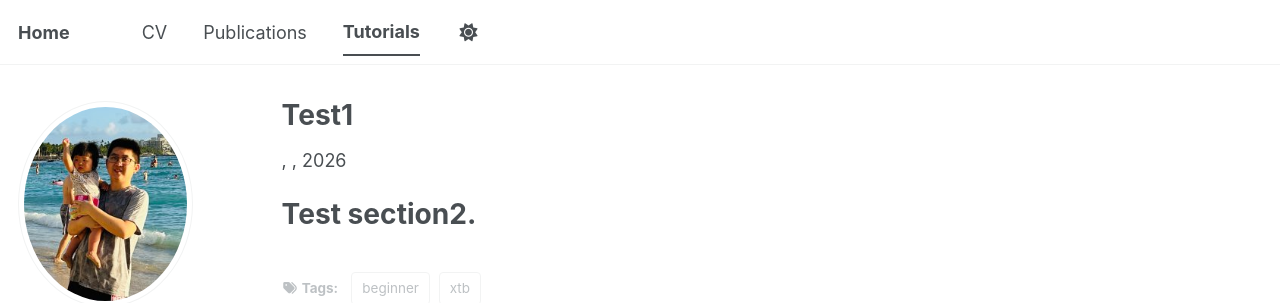
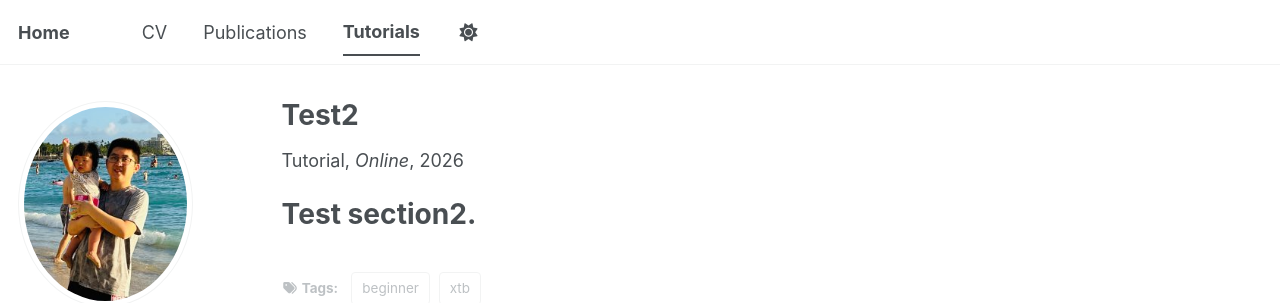
Before and after one commit to tw2469/tw2469.github.io, a Jekyll site: the page built from _teaching/test2.md, in a window 1280 px wide. Shown: the top 303 px of the page. Built offline with Jekyll 4.4.1, drawn with Linux system fonts in a browser that asks for light colours; some web fonts are replaced; a script bundle is joined from its source files by our own code; library files that are not in the unit come from our copies.

Commit message:
test section

```diff
--- a/_teaching/test2.md
+++ b/_teaching/test2.md
@@ -1,6 +1,10 @@
 ---
-title: "Test1"
+title: "Test2"
 collection: teaching
+type: "Tutorial"
+venue: "Online"
+date: 2026-02-16
+location: "—"
 permalink: /teaching/test2
 section: "xtb"
 tags: [xtb, beginner]
```
Also changed, not shown: _teaching/test1.md (+4 -2 lines).
